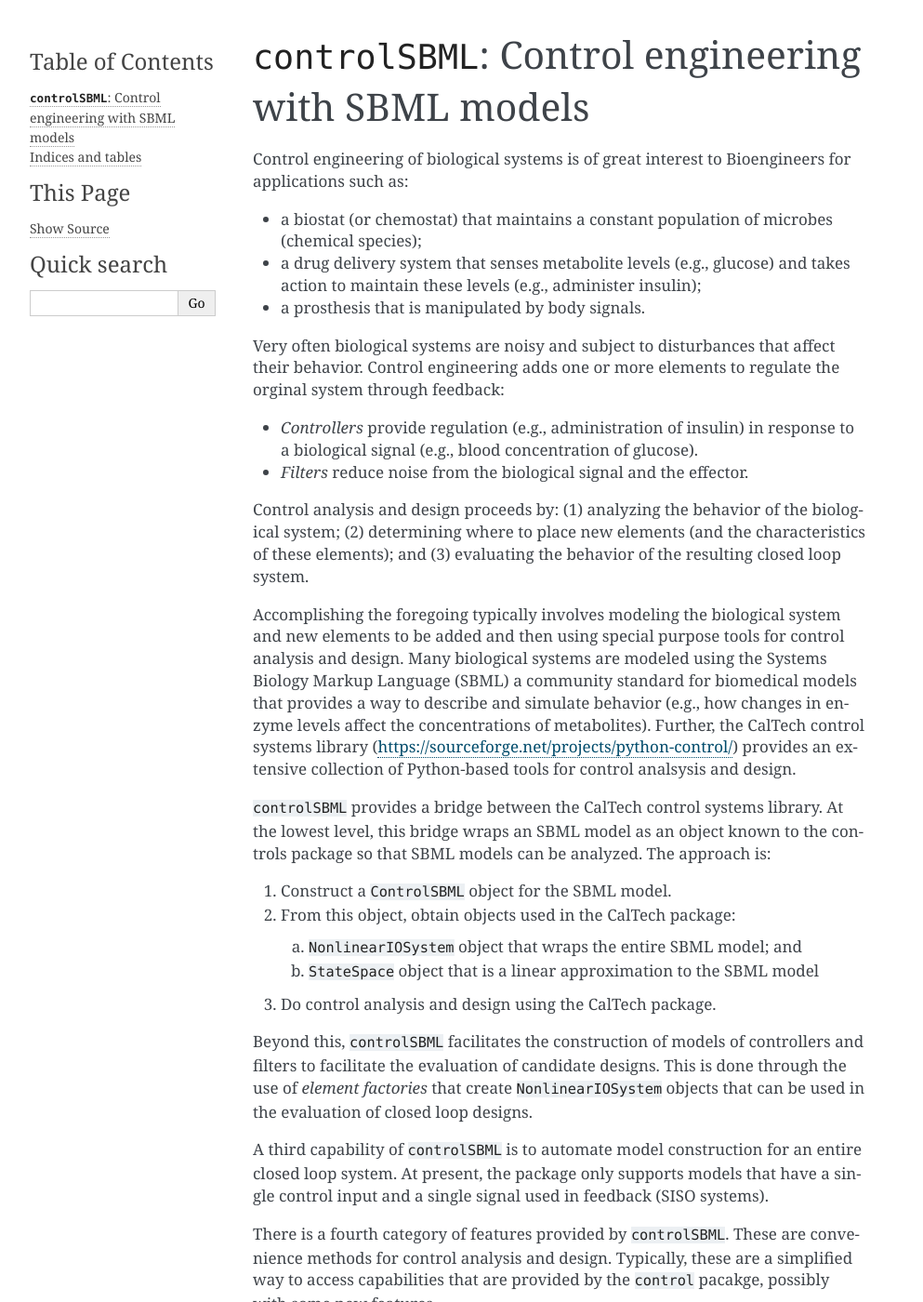
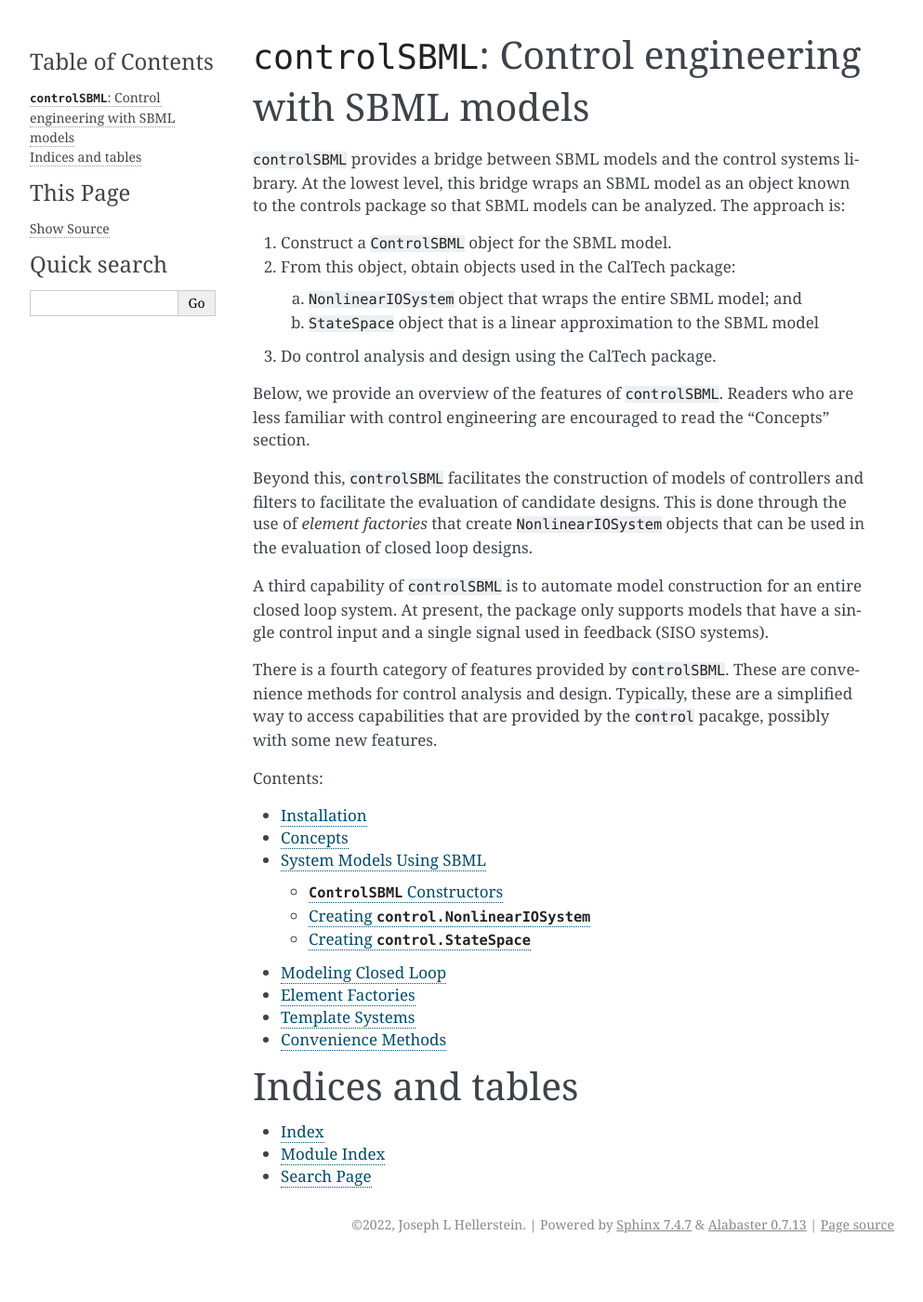
Before and after one commit to ModelEngineering/controlSBML, a Sphinx documentation site: the page built from docs/source/index.rst, in a window 1280 px wide and 1400 px high. Shown: the whole window at 93% size, without its empty margins (148-1141 px from the left). Built offline with Sphinx 7.4.7, drawn with Linux system fonts in a browser that asks for light colours; some of the changed text lies outside the part shown.

Commit message:
Updated document

```diff
--- a/docs/source/index.rst
+++ b/docs/source/index.rst
@@ -6,41 +6,7 @@
 ``controlSBML``: Control engineering with SBML models
 ======================================================
 
-Control engineering of biological systems
-is of great interest to Bioengineers for applications such as:
-
-* a biostat (or chemostat) that maintains a constant population of microbes (chemical species);
-
-* a drug delivery system that senses metabolite levels (e.g., glucose) and takes action to maintain these levels (e.g., administer insulin);
-
-* a prosthesis that is manipulated by body signals.
-
-Very often biological systems are noisy and subject to disturbances that
-affect their behavior.
-Control engineering adds one or more elements
-to regulate the orginal system through feedback:
-
-* *Controllers* provide regulation (e.g., administration of insulin) in response to a biological signal (e.g., blood concentration of glucose).
-
-* *Filters* reduce noise from the biological signal and the effector.
-
-Control analysis and design proceeds by: (1) analyzing the behavior of the biological
-system; (2) determining where to place new elements (and the characteristics
-of these elements); and (3) evaluating the behavior of the resulting closed loop system.
-
-Accomplishing the foregoing typically involves modeling the biological system
-and new elements to be added and then using special purpose tools
-for control analysis and design.
-Many biological systems are modeled using the Systems Biology Markup Language (SBML)
-a community standard for biomedical models that provides a
-way to describe and simulate behavior (e.g., how changes in enzyme levels
-affect the concentrations of metabolites).
-Further,
-the CalTech control systems library
-(https://sourceforge.net/projects/python-control/) provides an extensive
-collection of Python-based tools for control analsysis and design.
-
-``controlSBML`` provides a bridge between the CalTech
+``controlSBML`` provides a bridge between SBML models and the
 control systems library.
 At the lowest level, this bridge wraps an SBML model as an object known
 to the controls package so that SBML models can be analyzed.
@@ -55,6 +21,10 @@ The approach is:
    b. ``StateSpace`` object that is a linear approximation to the SBML model
 
 3. Do control analysis and design using the CalTech package.
+
+Below, we provide an overview of the features of ``controlSBML``.
+Readers who are less familiar with control engineering
+are encouraged to read the "Concepts" section.
 
 Beyond this, ``controlSBML`` facilitates the construction of
 models of controllers and filters to facilitate the evaluation of candidate
@@ -78,8 +48,9 @@ are provided by the ``control`` pacakge, possibly with some new features.
    :caption: Contents:
 
    installation
-   basics
-   closed_loop_system
+   concepts
+   system_models
+   closed_loop_models
    element_factories
    template_closed_loop_systems
    convenience_methods
```
Also changed, not shown: README.md (+2 -0 lines), docs/source/concepts.rst (added, +72 -0 lines), docs/source/system_models.rst (renamed from docs/source/basics.rst, +33 -8 lines), docs/source/closed_loop_models.rst (renamed from docs/source/closed_loop_system.rst), docs/source/installation.rst (line endings or trailing spaces), 2 other files.
